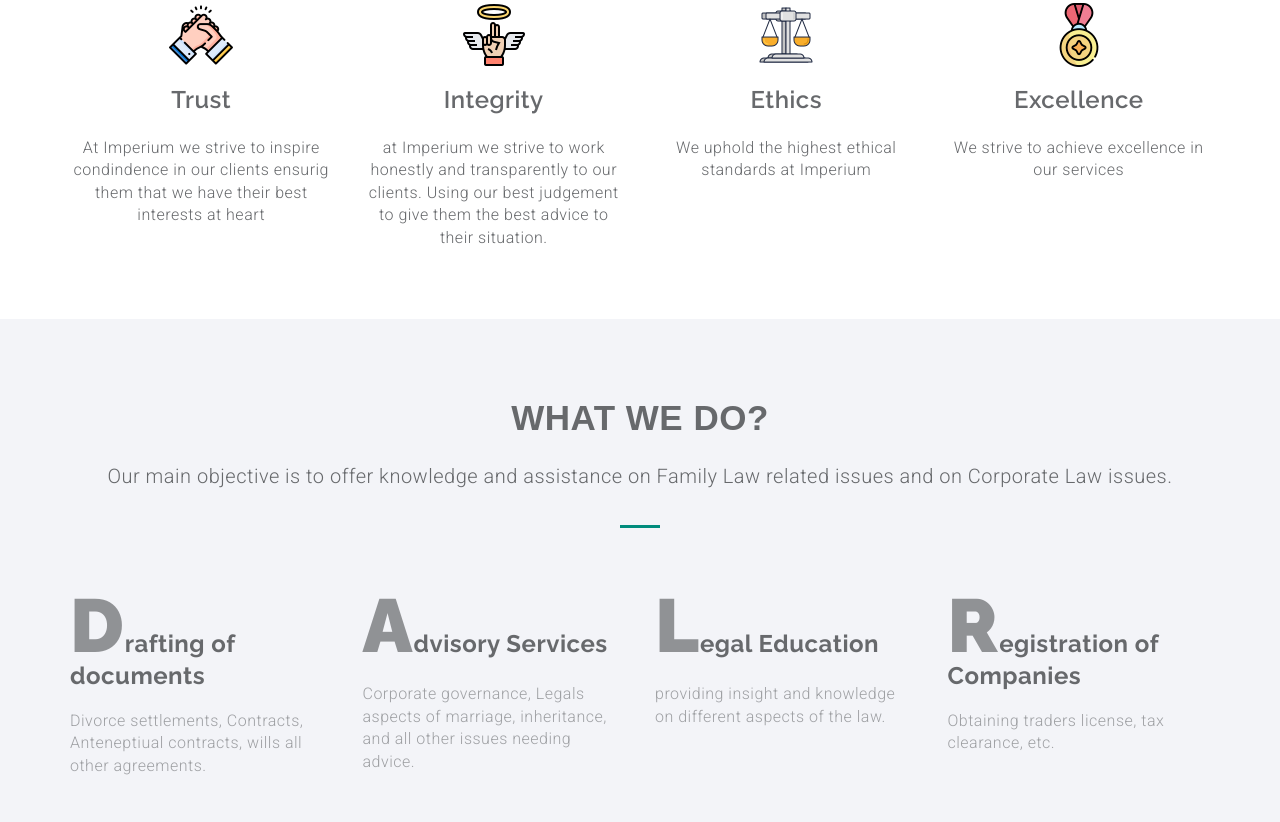
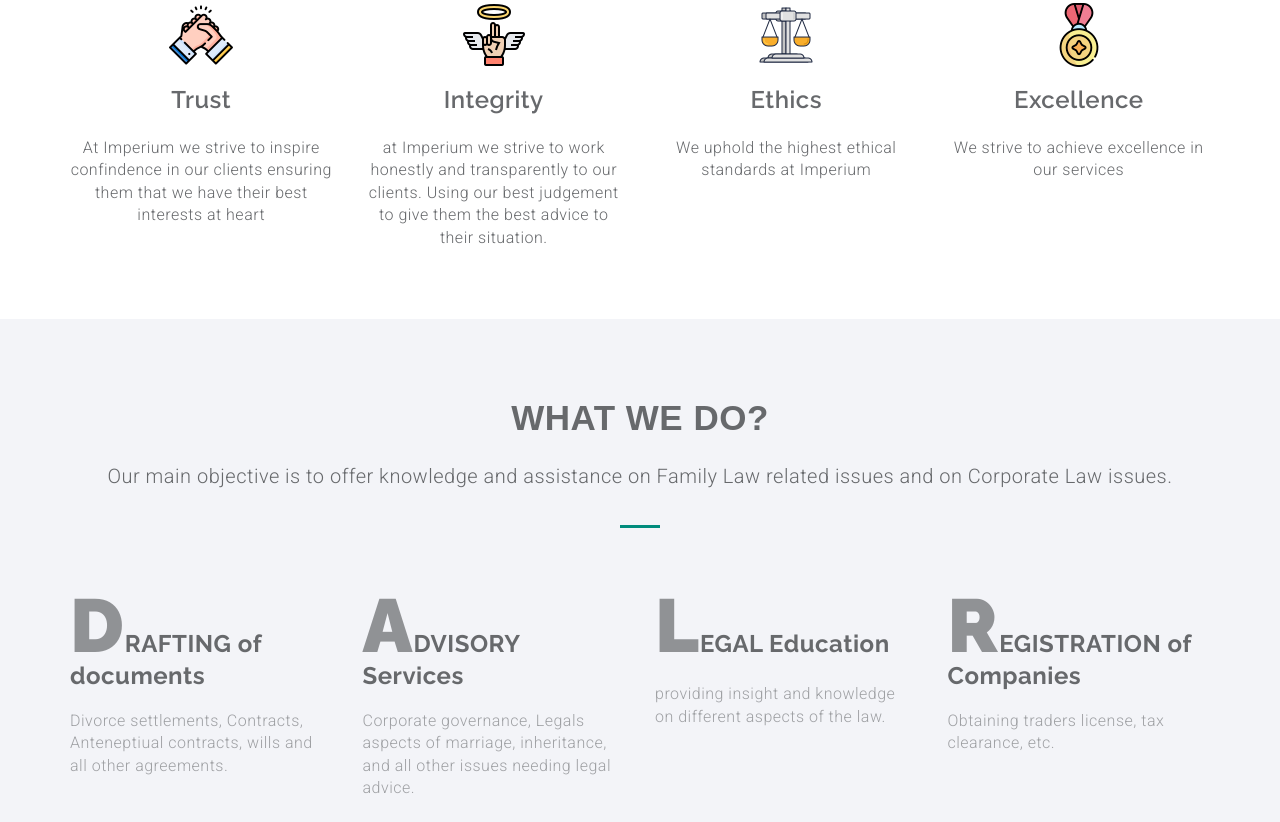
Before and after one commit to Imperium-legal-consultants/portfolio, a plain HTML site: page index.html in a window 1280 px wide. Shown: the part 707-1529 px from the top of the page. Drawn offline with Linux system fonts and the light colour scheme.

Commit message:
Typo fixes

```diff
--- a/index.html
+++ b/index.html
@@ -88,7 +88,7 @@
                 <img src="img/ser01.png">
               </div>
               <h3 class="pad-bt15">Trust</h3>
-              <p>At Imperium we strive to inspire condindence in our clients ensurig them that we have their best interests at heart</p>
+              <p>At Imperium we strive to inspire confindence in our clients ensuring them that we have their best interests at heart</p>
             </div>
           </div>
           <div class="col-md-3 col-sm-6 col-xs-12">
@@ -134,25 +134,25 @@
           </div>
           <div class="col-md-3 col-sm-6 col-xs-12">
             <div class="service-item">
-              <h3><span>D</span>rafting of documents</h3>
-              <p>Divorce settlements, Contracts, Anteneptiual contracts, wills all other agreements.</p>
+              <h3><span>D</span>RAFTING of documents</h3>
+              <p>Divorce settlements, Contracts, Anteneptiual contracts, wills and all other agreements.</p>
             </div>
           </div>
           <div class="col-md-3 col-sm-6 col-xs-12">
             <div class="service-item">
-              <h3><span>A</span>dvisory Services</h3>
-              <p>Corporate governance, Legals aspects of marriage, inheritance, and all other issues needing advice.</p>
+              <h3><span>A</span>DVISORY Services</h3>
+              <p>Corporate governance, Legals aspects of marriage, inheritance, and all other issues needing legal advice.</p>
             </div>
           </div>
           <div class="col-md-3 col-sm-6 col-xs-12">
             <div class="service-item">
-              <h3><span>L</span>egal Education</h3>
+              <h3><span>L</span>EGAL Education</h3>
               <p>providing insight and knowledge on different aspects of the law.</p>
             </div>
           </div>
           <div class="col-md-3 col-sm-6 col-xs-12">
             <div class="service-item">
-              <h3><span>R</span>egistration of Companies</h3>
+              <h3><span>R</span>EGISTRATION of Companies</h3>
               <p>Obtaining traders license, tax clearance, etc.</p>
             </div>
           </div>
```
